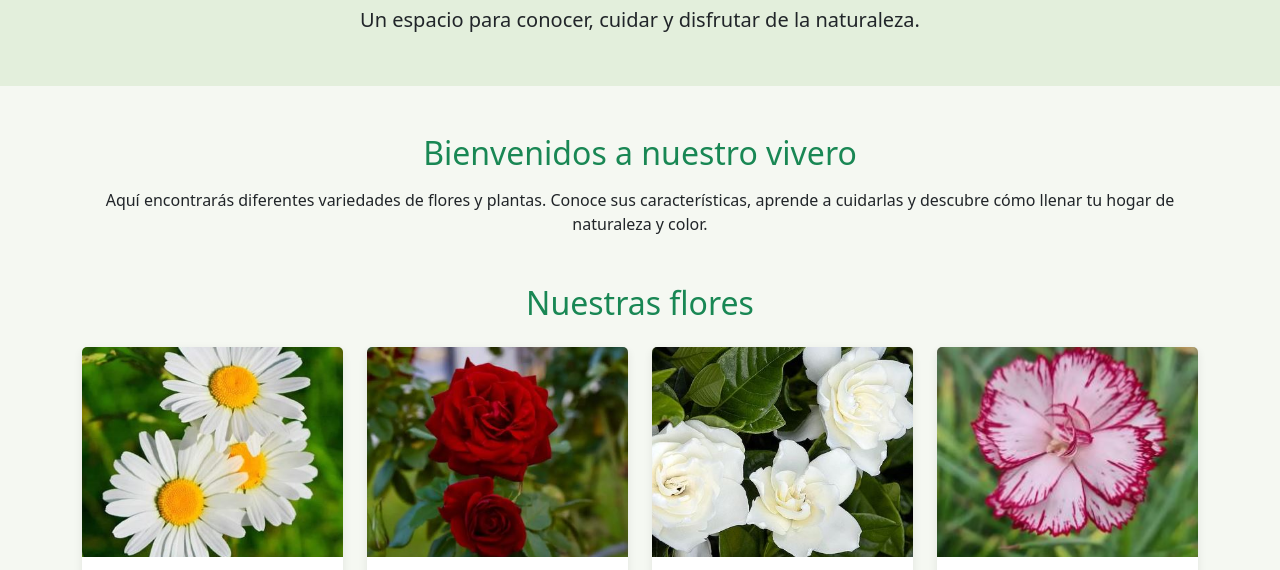
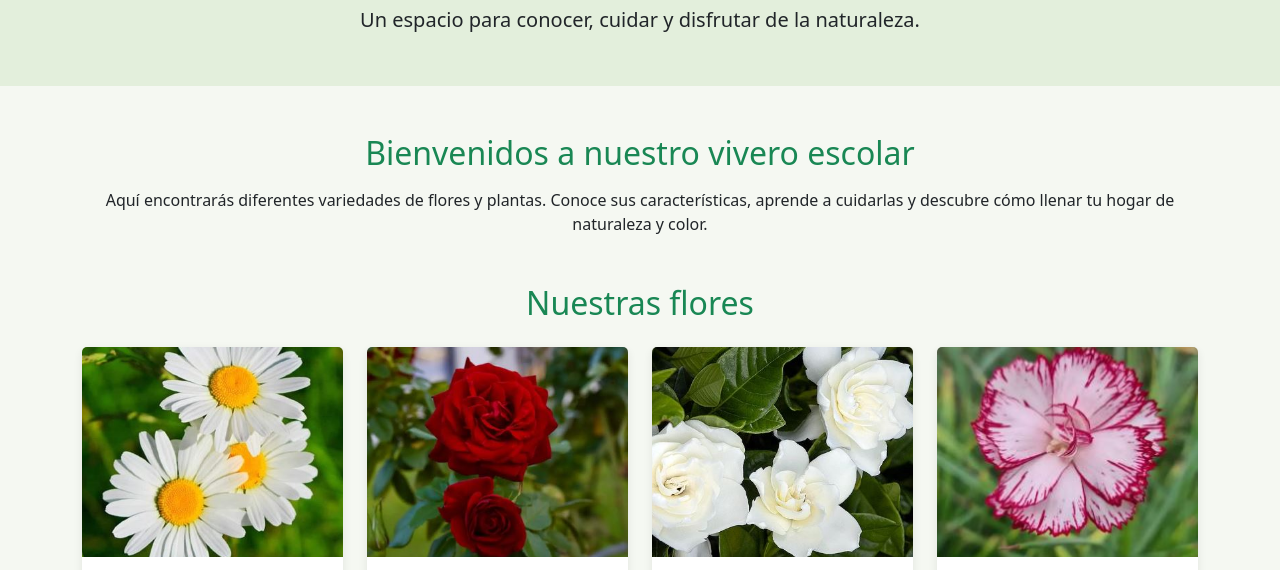
Before and after one commit to gabrielpeck/gabrielpeck.github.io, a plain HTML site: page index.html in a window 1280 px wide. Shown: the part 223-793 px from the top of the page. Drawn offline with nearby package versions, Linux system fonts and the light colour scheme.

Commit message:
Update index.html

```diff
--- a/index.html
+++ b/index.html
@@ -10,8 +10,7 @@
     <title>Mi Vivero</title>
 
     <!-- Bootstrap 5.3.3 -->
-    <link href="https://cdn.jsdelivr.net/npm/bootstrap@5.3.3/dist/css/bootstrap.min.css"
-          rel="stylesheet">
+    <link href="https://cdn.jsdelivr.net/npm/bootstrap@5.3.3/dist/css/bootstrap.min.css" rel="stylesheet">
 
     <style>
         body {
@@ -134,7 +133,7 @@
 
         <section class="text-center mb-5">
 
-            <h2 class="text-success">Bienvenidos a nuestro vivero</h2>
+            <h2 class="text-success">Bienvenidos a nuestro vivero escolar</h2>
 
             <p class="mt-3">
                 Aquí encontrarás diferentes variedades de flores y plantas.
```
